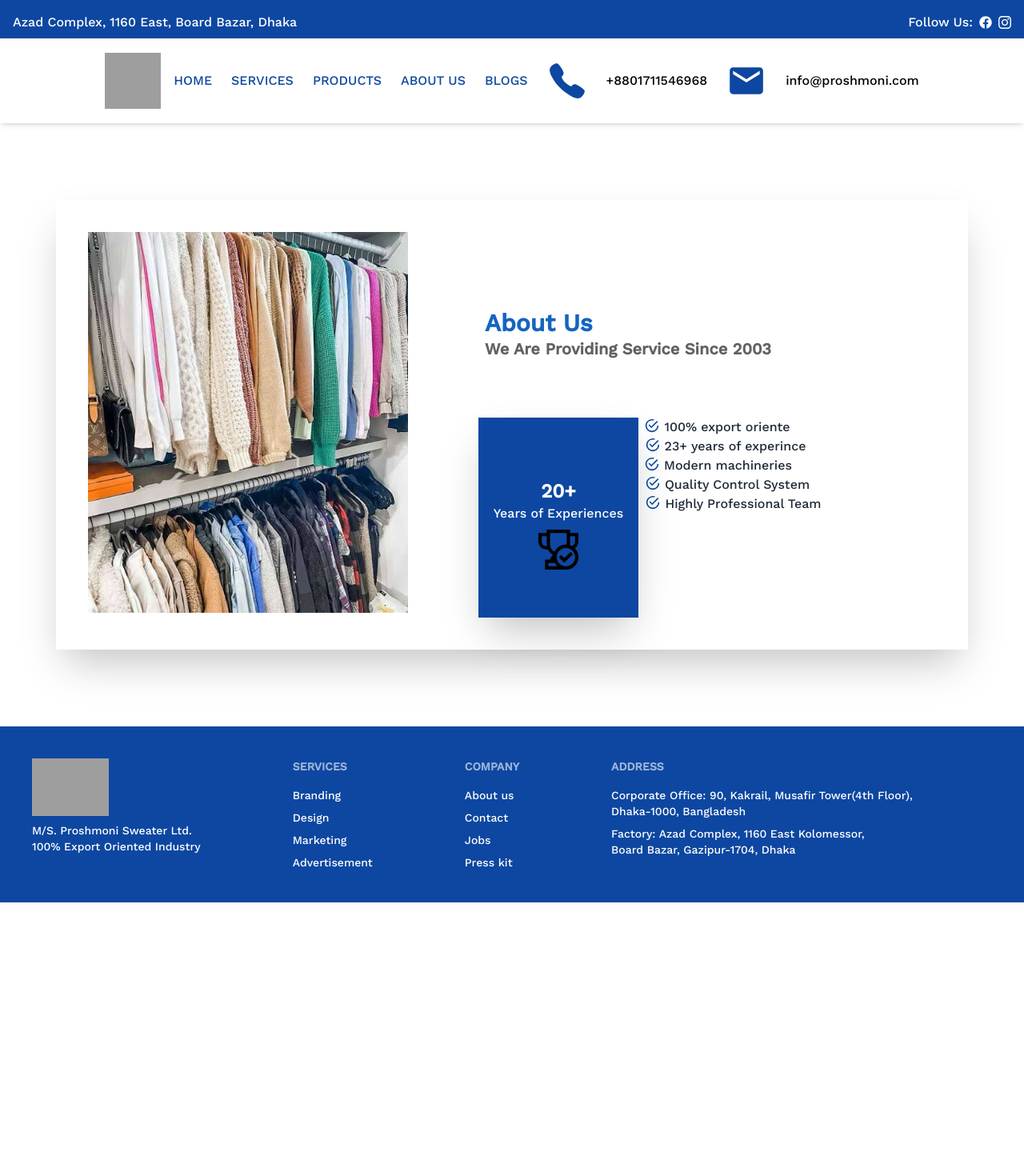
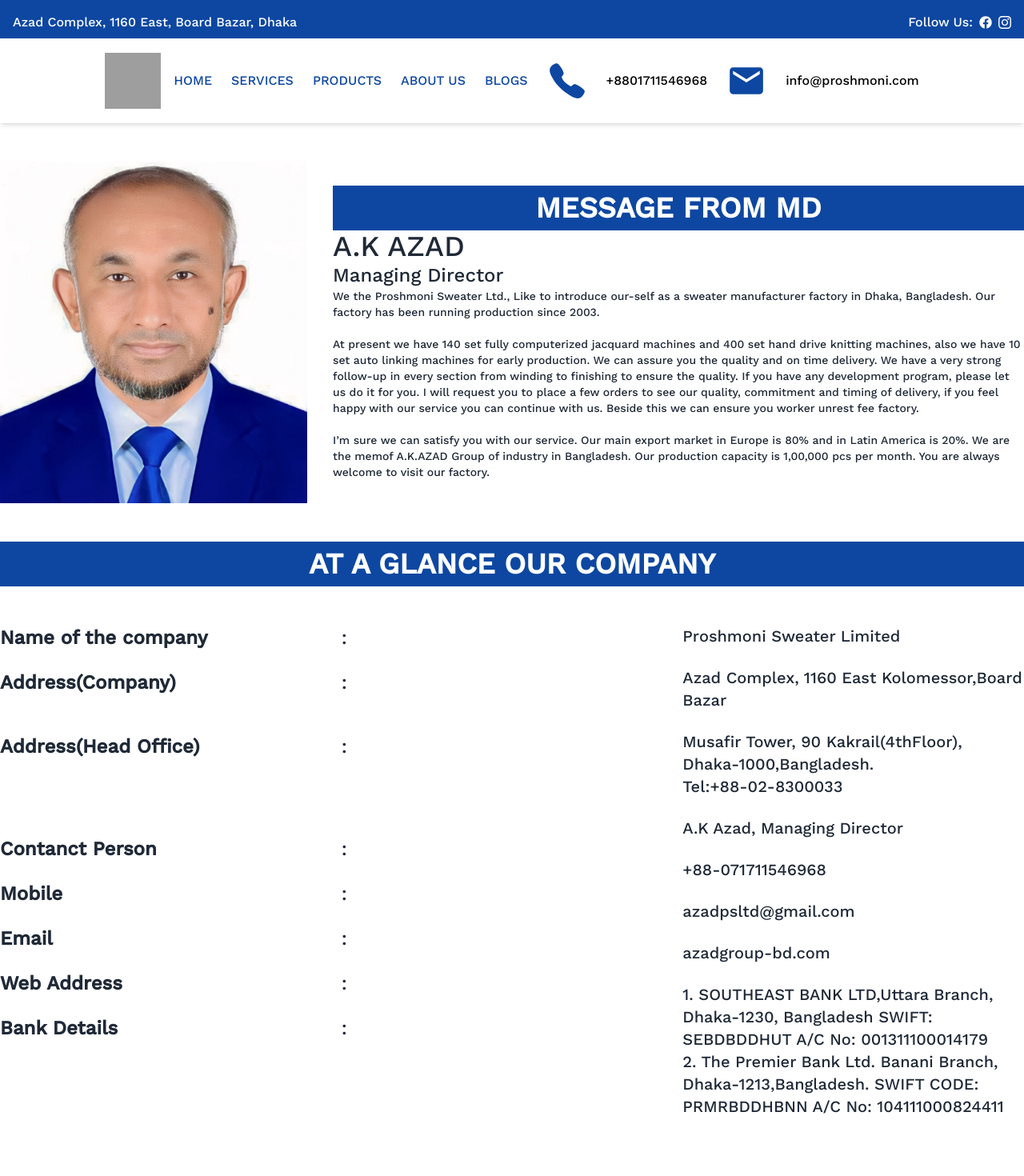
Before and after one commit to ArifinRafi/Poroshmoni_Sweaters, a React (Vite) app: page /about in a window 1280 px wide. Shown: the top 1470 px of the page at 80% size. Before the commit the page ends 1128 px from the top, so only its background shows below. Built offline with nearby package versions, Linux system fonts and the light colour scheme; grey boxes are pictures that could not be loaded.

Commit message:
about us

```diff
--- a/src/components/NewCarousel.jsx
+++ b/src/components/NewCarousel.jsx
@@ -29,9 +29,9 @@
     transition={{duration:0.5, delay:0.5}} className='text-center text-white absolute'>
         <h1 className='text-5xl font-bold'>Welcome to Proshmoni Sweaters</h1>
         <h2 className='text-xl'>100% export oriented factory</h2> <br />
-        <div className='flex lg:flex-row flex-col gap-4 justify-center'>
-        <button className='btn btn-primary bg-blue-900 text-white'>Explore more!</button>
-        <button onClick={openPdf} className='btn btn-primary bg-blue-900 text-white'>Company Profile</button>
+        <div className='flex lg:flex-row flex-col gap-4 items-center justify-center'>
+        <button className='btn btn-primary w-52 bg-blue-900 text-white'>Explore more!</button>
+        <button onClick={openPdf} className='btn w-52 w-52 btn-primary bg-blue-900 text-white'>Company Profile</button>
         </div>
       </motion.div>
     </div>
--- a/src/main.jsx
+++ b/src/main.jsx
@@ -7,13 +7,13 @@
   RouterProvider,
 } from "react-router-dom";
 import Home from './pages/Home.jsx';
-import AboutUs from './pages/AboutUs.jsx';
+import About from './pages/About.jsx';
 import Main from './Layout/Main.jsx';
 import Machines from './pages/Machines.jsx';
 import Products from './pages/Products.jsx';
 import BlogPost from './pages/BlogPost.jsx';
 import Blogs from './pages/Blogs.jsx';
-import SingleProduct from './pages/SingleProduct.jsx';
+import SingleProduct from './pages/SingleProduct.jsx'
 
 const router = createBrowserRouter([
   {
@@ -24,7 +24,7 @@
         path:'/', element: <Home></Home>,
       },
       {
-        path:'/about', element: <AboutUs></AboutUs>,
+        path:'/about', element: <About></About>,
       },
       {
         path:'/services', element: <Machines></Machines>,
--- /dev/null
+++ b/src/pages/About.jsx
@@ -0,0 +1,72 @@
+import React from 'react';
+import azad from '../assets/images/AZAD-GROUP-MD.jpg'
+
+const AboutDirector = () => {
+        return (
+                <div className='max-w-screen-2xl mx-auto'>
+                 <div className='flex flex-col lg:flex-row  gap-8 mt-12 items-center  justify-around '>
+                    <img className='w-96' src={azad} alt="" />
+                    <div className='flex flex-col'>
+                        <div className='flex bg-blue-900 items-center justify-center'><h1 className='text-4xl py-2 font-bold text-white '>MESSAGE FROM MD</h1></div>
+                        <h1 className='text-4xl'>A.K AZAD</h1>
+                        <h3 className='text-2xl'>Managing Director</h3>
+                        <p className='text-sm'>
+                        We the Proshmoni Sweater Ltd., Like to introduce our-self as a sweater manufacturer factory in Dhaka, Bangladesh.
+                        Our factory has been running production since 2003. <br /> <br /> At present we have 140 set fully computerized jacquard machines and 400 set hand drive knitting machines, also we have 10 set auto linking machines for early production.
+                        We can assure you the quality and on time delivery. We have a very strong follow-up in every section from winding to finishing to ensure the quality. If you have any development program, please let us do it for you.
+                        I will request you to place a few orders to see our quality, commitment and timing of delivery, if you feel happy with our service you can continue with us.
+                        Beside this we can ensure you worker unrest fee factory. <br /><br /> I’m sure we can satisfy you with our service. Our main export market in Europe is 80% and in Latin America is 20%.
+                        We are the memof A.K.AZAD Group of industry in Bangladesh. Our production capacity is 1,00,000 pcs per month. You are always welcome to visit our factory.
+                        </p>
+                    </div>
+                </div>
+
+
+                <div className=' mt-12 '>
+                        <div className='bg-blue-900 w-full flex justify-center'><h1 className='p-2 font-bold text-4xl text-white'>AT A GLANCE OUR COMPANY </h1></div>
+                        <div className=' mt-12 grid lg:grid-cols-3'>
+                              <div className=''>
+                              <h2 className='text-2xl font-bold'>Name of the company</h2> <br />
+                              <h2 className='text-2xl font-bold'>Address(Company)</h2>  <br /> <br />
+                              <h2 className='text-2xl font-bold'>Address(Head Office)</h2> <br /><br /> <br />  <br />
+                              <h2 className='text-2xl font-bold'>Contanct Person</h2> <br />
+                              <h2 className='text-2xl font-bold'>Mobile</h2> <br />
+                              <h2 className='text-2xl font-bold'>Email</h2>  <br />
+                              <h2 className='text-2xl font-bold'>Web Address</h2>  <br />
+                              <h2 className='text-2xl font-bold'>Bank Details</h2>    <br />
+                              </div>
+                              <div>
+                                <p className='text-2xl'>:</p><br />
+                                <p className='text-2xl'>:</p><br /> <br />
+                                <p className='text-2xl'>:</p> <br /> <br /> <br /> <br />
+                                <p className='text-2xl'>:</p> <br />
+                                <p className='text-2xl'>:</p>  <br />
+                                <p className='text-2xl'>:</p> <br />
+                                <p className='text-2xl'>:</p> <br />
+                                <p className='text-2xl'>:</p> <br />
+                              </div>
+
+                              <div>
+                              <h2 className='text-xl '>Proshmoni Sweater Limited</h2> <br />
+                              <h2 className='text-xl '>Azad Complex, 1160 East Kolomessor,Board Bazar</h2> <br />
+                              <h2 className='text-xl '>  Musafir Tower, 90 Kakrail(4thFloor), Dhaka-1000,Bangladesh. <br />Tel:+88-02-8300033</h2> <br />
+                              <h2 className='text-xl '>A.K Azad, Managing Director</h2> <br />
+                              <h2 className='text-xl '>+88-071711546968</h2> <br />
+                              <h2 className='text-xl '>azadpsltd@gmail.com</h2> <br />
+                              <h2 className='text-xl '>azadgroup-bd.com</h2> <br />
+                              <h2 className='text-xl '> 1. SOUTHEAST BANK LTD,Uttara Branch, Dhaka-1230, Bangladesh
+                                                                                 SWIFT: SEBDBDDHUT
+                                                                                 A/C No: 001311100014179 <br />
+
+                                                                                 2. The Premier Bank Ltd. Banani Branch, Dhaka-1213,Bangladesh. SWIFT CODE: PRMRBDDHBNN A/C No: 104111000824411
+                                                                                  </h2> <br /> <br />
+
+
+                              </div>
+                        </div>
+                </div>
+                </div>
+        );
+};
+
+export default AboutDirector;
--- a/src/pages/AboutUs.jsx
+++ b/src/pages/AboutUs.jsx
@@ -8,6 +8,7 @@
         return (
                 <div>
                         <div className='max-w-screen-xl shadow-2xl p-10 my-24 mx-auto'>
+
                      <div className='grid grid-cols-1 lg:grid-cols-2  lg:w-[800px]'>
                      <img  src={clothings} className='' alt="" />
                      <div className='lg:mx-24 lg:w-[400px]'>
```
Also changed, not shown: src/assets/images/AZAD-GROUP-MD.jpg (added).
